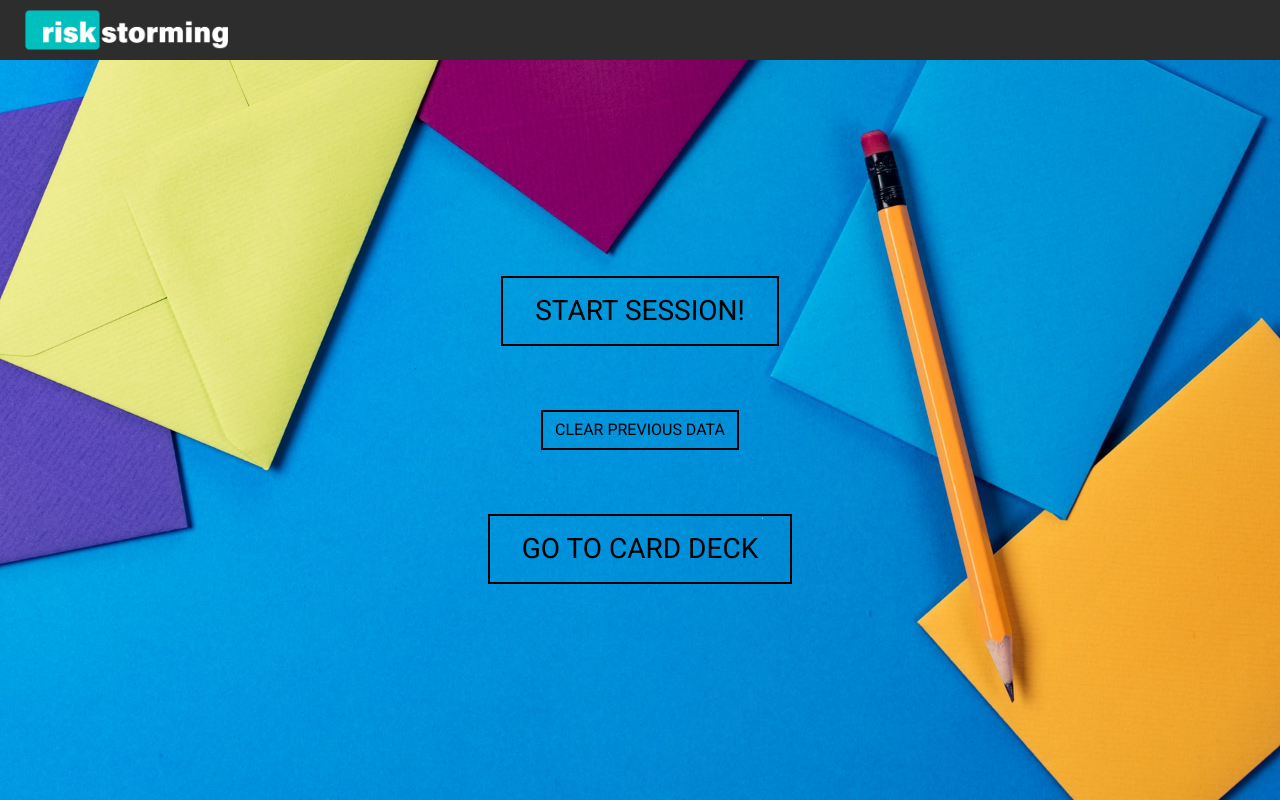
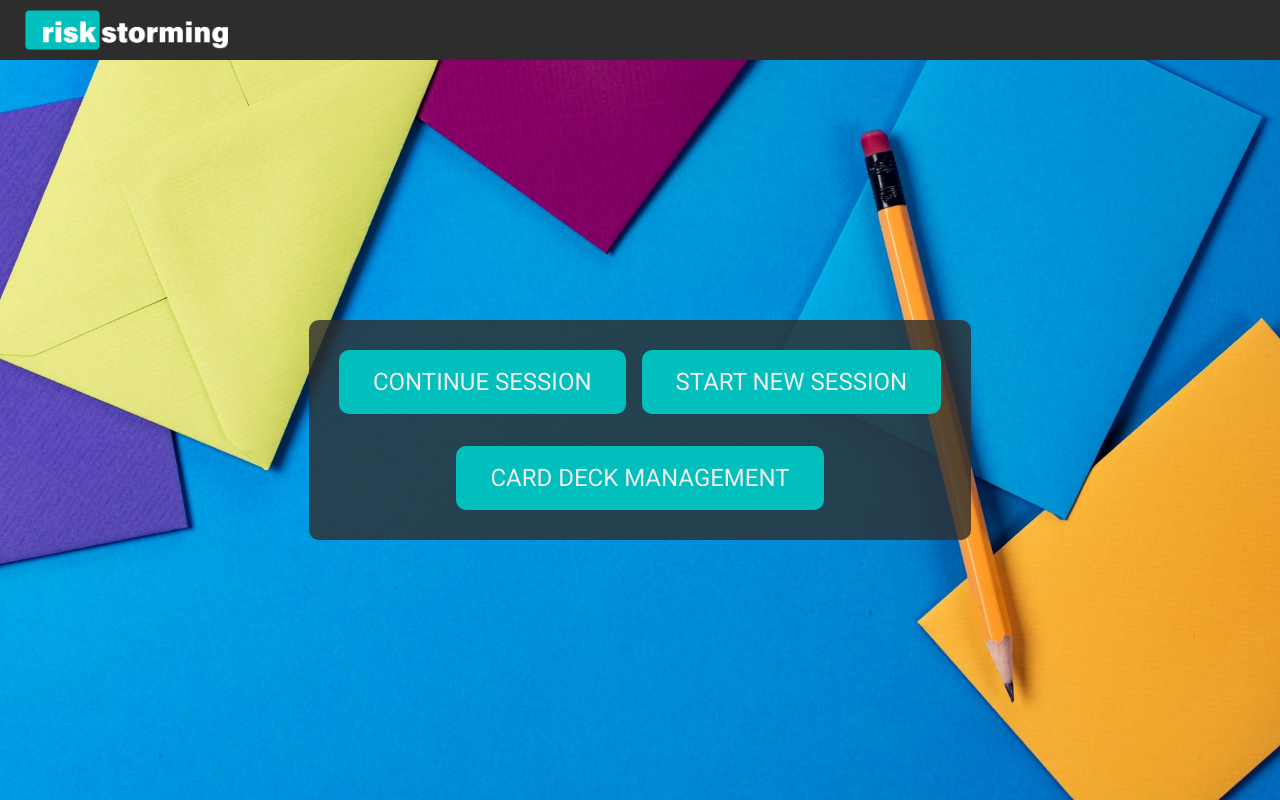
Before and after one commit to mag78N/risk_storming_old, a React (Create React App) app in the folder risk-storming-app/: page /mainpage in a window 1280 px wide. Built offline with nearby package versions, Linux system fonts and the light colour scheme; what @react-pdf/renderer would draw is missing.

Commit message:
edit main page buttons

```diff
--- a/risk-storming-app/src/components/login/Login.js
+++ b/risk-storming-app/src/components/login/Login.js
@@ -27,7 +27,7 @@ export default function Login() {
         <div className='mainPageJumbotron' style={bgImgStyle}>
           <div className='Login'>
             <form onSubmit={handleSubmit}>
-              <FormGroup controlId='email' bsSize='large'>
+              <FormGroup controlId='email'>
                 <FormLabel className='username'>Username</FormLabel>
                 <FormControl
                   autoFocus
--- a/risk-storming-app/src/components/pages/main-page/index.css
+++ b/risk-storming-app/src/components/pages/main-page/index.css
@@ -14,28 +14,42 @@
   display: flex;
   flex-direction: column;
   align-items: center;
-  align-self: flex-end;
   justify-content: center;
   background-size: cover;
   background-repeat: no-repeat;
   background-position: center bottom;
 }
-
-.startSessionButton {
-  border: 2px solid #000;
-  border-radius: 0;
+.mainPageButtonContainer {
+  border-radius: 10px;
+  padding: 30px;
+  background-color: rgb(46, 45, 45, 0.8);
+  display: flex;
+  flex-direction: column;
+  align-items: center;
+  justify-content: center;
+}
+.mainPageButton{
+  background-color: #00bfbc;
+  border: 2px solid #00bfbc;
+  border-radius: 10px;
   text-transform: uppercase;
-  font-size: 1.75rem;
+  font-size: 1.5rem;
   padding: 0.75rem 2rem;
-  color: #000;
+  color: #eee;
 }
-.clearDataButton {
-  color: #000;
-  margin-top: 4rem;
-  margin-bottom: 4rem;
-}
-.startSessionButton:hover,
-.clearDataButton:hover {
+.mainPageButton:hover{
   background-color: #000;
   border: 2px solid #000;
 }
+.topButtonRow{
+  display: flex;
+  justify-content: space-between;
+  align-items: center;
+  margin-bottom: 2rem;
+}
+/* .startSessionButton {
+
+} */
+.clearDataButton {
+ margin-left: 1rem;
+}
--- a/risk-storming-app/src/components/pages/main-page/index.js
+++ b/risk-storming-app/src/components/pages/main-page/index.js
@@ -1,39 +1,54 @@
 import React from 'react';
 import './index.css';
+import { useHistory } from 'react-router-dom';
 import Button from 'react-bootstrap/Button';
 import TopNavbar from '../../TopNavbar/TopNavbar';
 import { Link } from 'react-router-dom';
 import bg from '../../../assets/images/bg.jpg';
 
 const MainPage = () => {
-  var bgImgStyle = {
+  const bgImgStyle = {
     backgroundImage: `url(${bg})`,
   };
+  const history = useHistory();
+
+  /*  routeChange = () => {
+    let path = '/fase1';
+    let history = useHistory();
+    history.push(path);
+  }; */
   function clearLocalStorage() {
     window.localStorage.clear();
+    history.push('/fase1');
   }
   return (
     <>
       <div className='mainPageContainer'>
         <TopNavbar faseNum='' />
         <div className='mainPageJumbotron' style={bgImgStyle}>
+          <div className='mainPageButtonContainer'>
+            <div className='topButtonRow'>
               <Link to='/fase1'>
-            <Button variant='outline-dark' className='startSessionButton'>
-              Start Session!
+                <Button variant='outline-dark' className='mainPageButton'>
+                  Continue Session
                 </Button>
               </Link>
               <Button
                 variant='outline-dark'
-            className='clearDataButton'
+                className='clearDataButton mainPageButton'
                 onClick={clearLocalStorage}
               >
-            Clear Previous Data
+                Start New Session
               </Button>
+            </div>
+            <div>
               <Link to='/CardsViewer' target={'_blank'}>
-            <Button variant='outline-dark' className='startSessionButton'>
-              Go to Card Deck
+                <Button variant='outline-dark' className='mainPageButton'>
+                  Card Deck Management
                 </Button>
               </Link>
+            </div>
+          </div>
         </div>
       </div>
     </>
```
Lines whose indentation alone changed are shown as unchanged.
